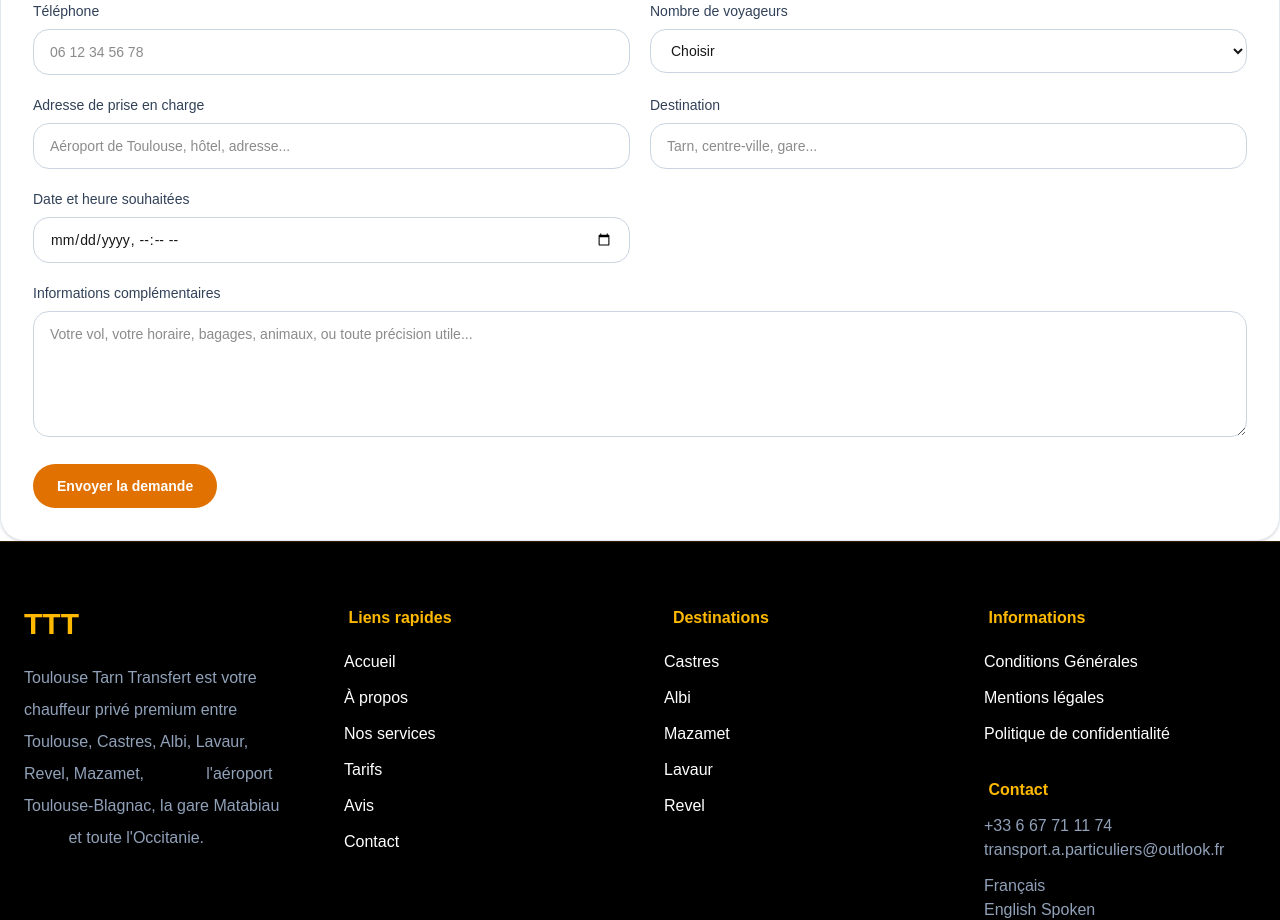
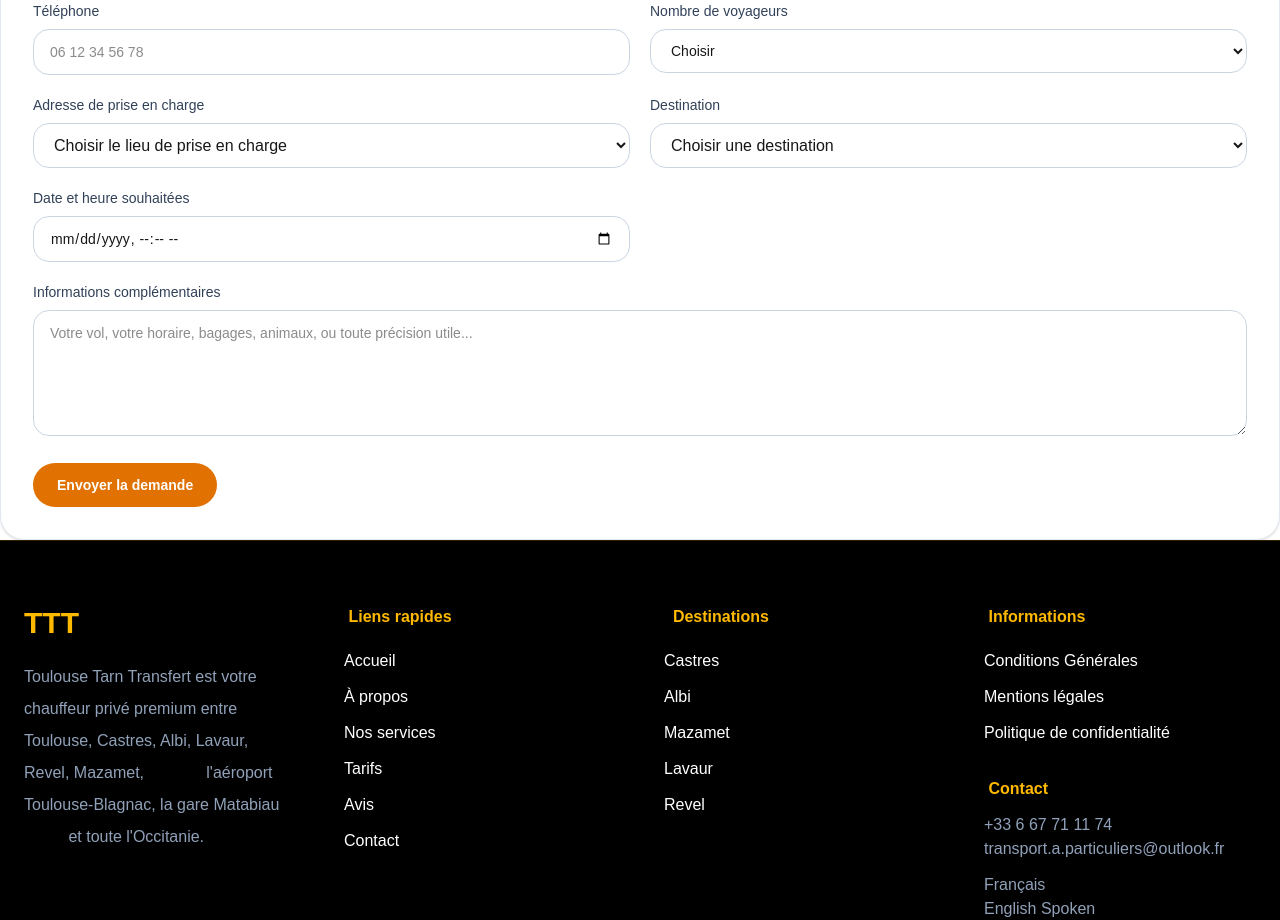
Before and after one commit to mbtransport41-jpg/transfert-toulouse-tarn, a Next.js app: page / in a window 1280 px wide. Shown: the part 2660-3580 px from the top of the page. Built offline with nearby package versions, Linux system fonts and the light colour scheme.

Commit message:
Menu déroulants réservation

```diff
--- a/app/components/BookingForm.tsx
+++ b/app/components/BookingForm.tsx
@@ -202,30 +202,43 @@ const prix = tarifs[trajet] ?? null;
             <label htmlFor="pickup" className="mb-2 block text-sm font-medium text-slate-700">
               Adresse de prise en charge
             </label>
-            <input
+
+            <select
   id="pickup"
   name="pickup"
   value={formData.pickup}
   onChange={handleChange}
   required
-              className="w-full rounded-2xl border border-slate-300 px-4 py-3 text-sm outline-none transition focus:border-amber-500 focus:ring-2 focus:ring-amber-100"
-              placeholder="Aéroport de Toulouse, hôtel, adresse..."
-            />
+  className="w-full rounded-2xl border border-slate-300 px-4 py-3"
+>
+  <option value="">Choisir le lieu de prise en charge</option>
+  <option value="Aéroport Toulouse Blagnac">Aéroport Toulouse Blagnac</option>
+  <option value="Gare Toulouse Matabiau">Gare Toulouse Matabiau</option>
+</select>
+
+
           </div>
 
           <div>
             <label htmlFor="destination" className="mb-2 block text-sm font-medium text-slate-700">
               Destination
             </label>
-            <input
+
+<select
   id="destination"
   name="destination"
   value={formData.destination}
   onChange={handleChange}
   required
-              className="w-full rounded-2xl border border-slate-300 px-4 py-3 text-sm outline-none transition focus:border-amber-500 focus:ring-2 focus:ring-amber-100"
-              placeholder="Tarn, centre-ville, gare..."
-            />
+  className="w-full rounded-2xl border border-slate-300 px-4 py-3"
+>
+  <option value="">Choisir une destination</option>
+  <option value="Castres">Castres</option>
+  <option value="Albi">Albi</option>
+  <option value="Mazamet">Mazamet</option>
+  <option value="Lavaur">Lavaur</option>
+  <option value="Revel">Revel</option>
+</select>
 </div>
 
           <div>
```
Lines whose indentation alone changed are shown as unchanged.
